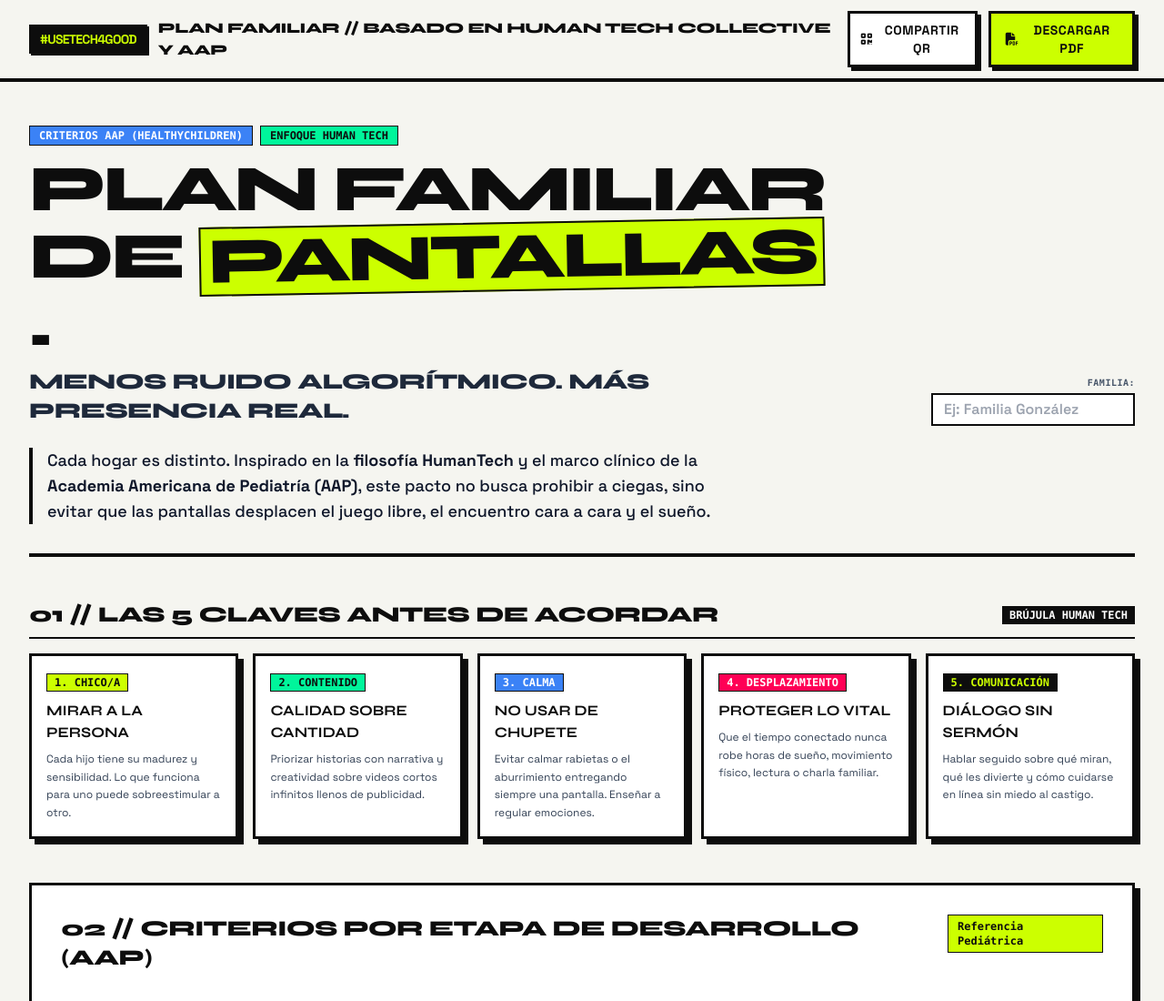
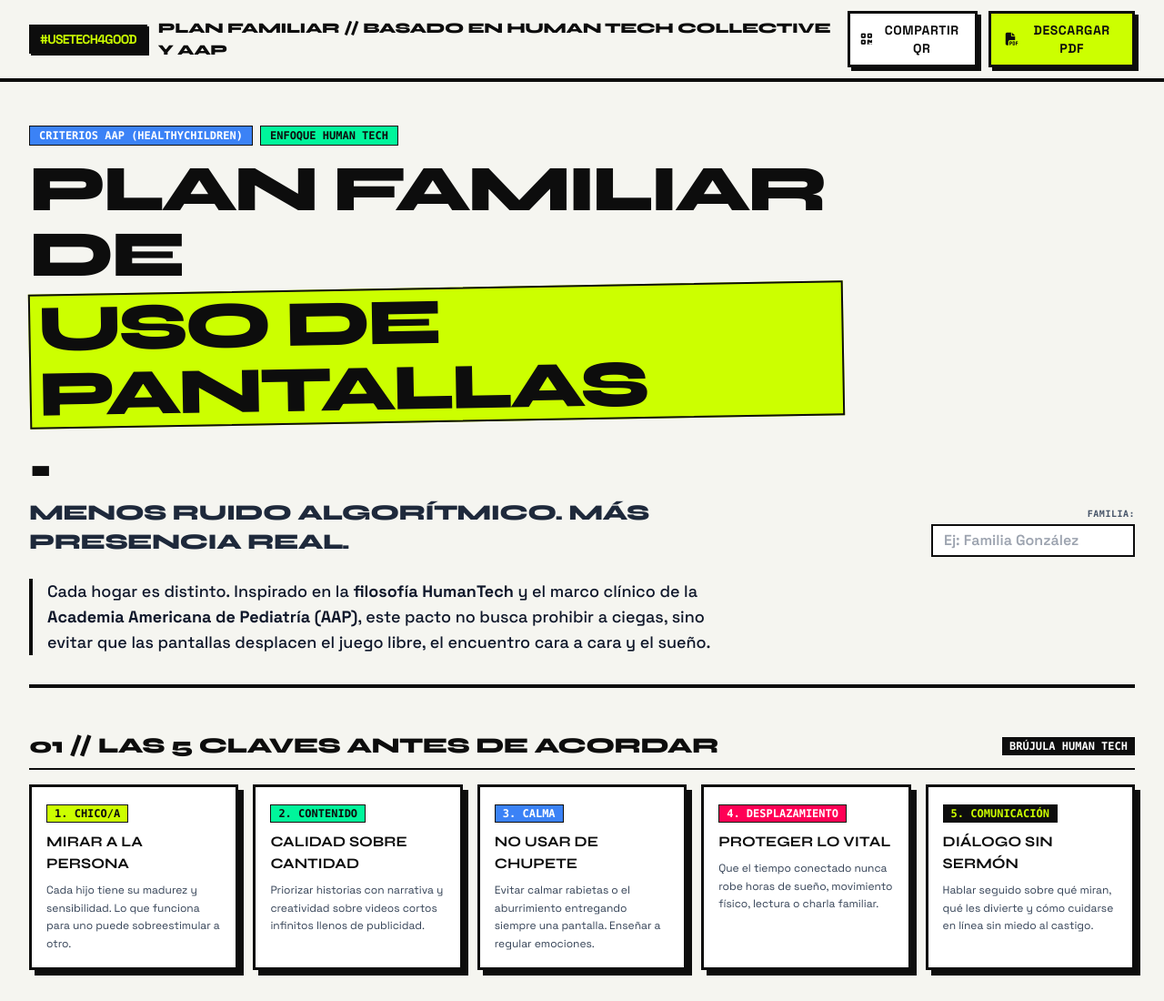
Before and after one commit to jalito27/plan-familiar-pantallas, a plain HTML site: page index.html in a window 1280 px wide. Shown: the top 1100 px of the page at 91% size. Drawn offline with nearby package versions, Linux system fonts and the light colour scheme.

Commit message:
Change title from 'PANTALLAS' to 'USO DE PANTALLAS'

```diff
--- a/index.html
+++ b/index.html
@@ -141,7 +141,7 @@
                             </span>
                         </div>
                         <h1 class="font-display text-4xl sm:text-6xl md:text-7xl font-black uppercase leading-none tracking-tighter">
-                            PLAN FAMILIAR DE <span class="bg-acidYellow px-2 border-2 border-rawBlack inline-block transform -rotate-1">PANTALLAS</span>.
+                            PLAN FAMILIAR DE <span class="bg-acidYellow px-2 border-2 border-rawBlack inline-block transform -rotate-1">USO DE PANTALLAS</span>.
                         </h1>
                         <p class="font-display text-xl sm:text-2xl font-extrabold uppercase text-slate-800 tracking-tight">
                             Menos ruido algorítmico. Más presencia real.
```
